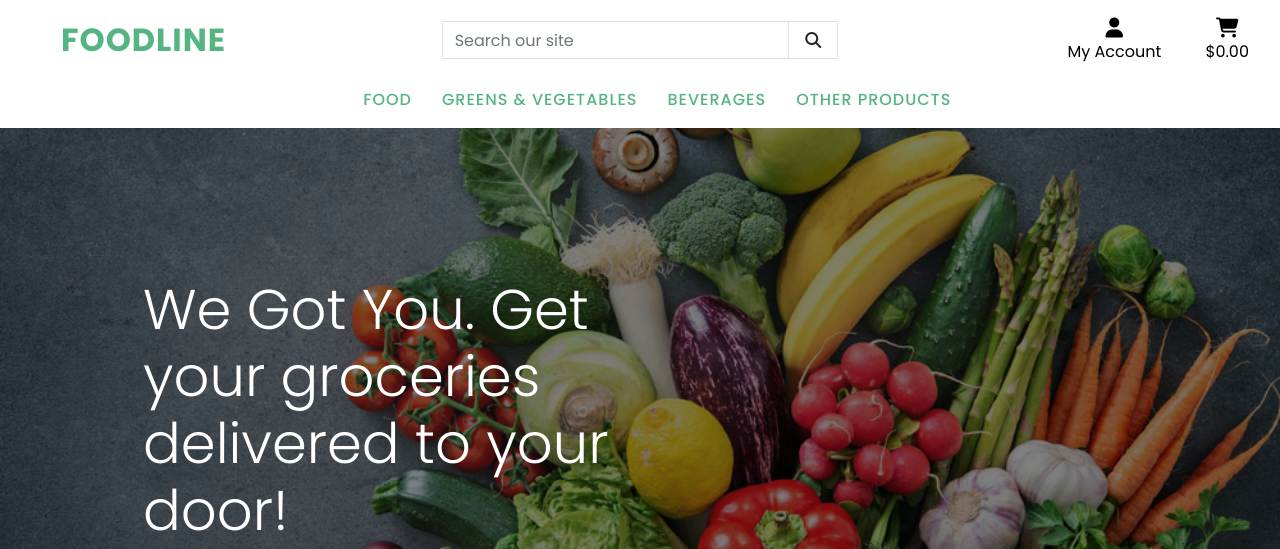
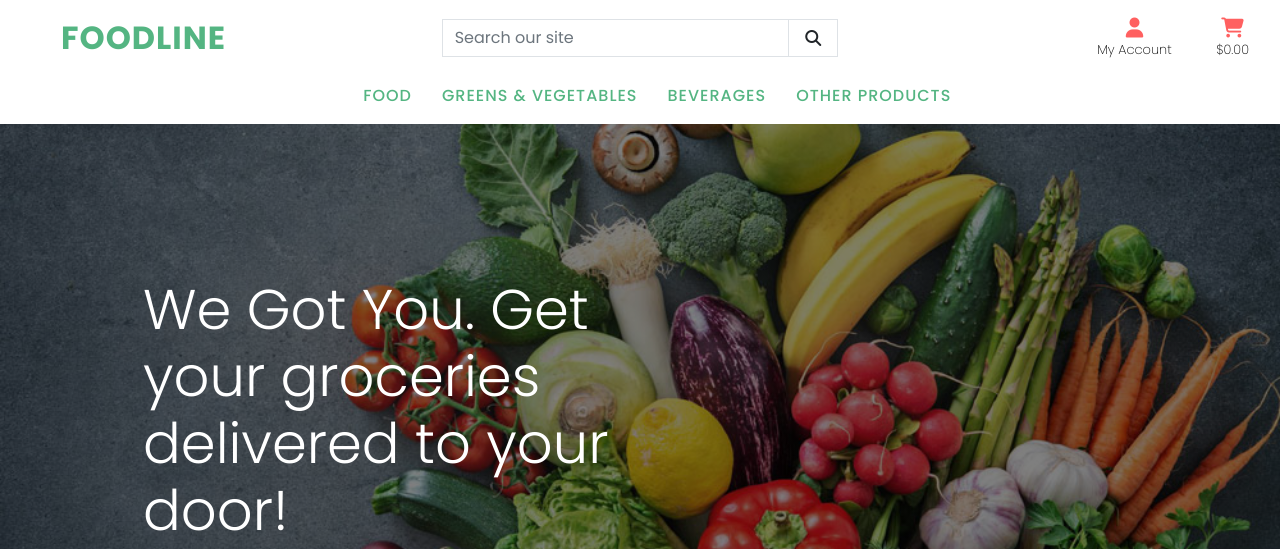
Before and after one commit to Code-Institute-Submissions/foodline, a Django app: page / in a window 1280 px wide. Shown: the top 549 px of the page. Run offline with Django 3.2, Linux system fonts and the light colour scheme; some libraries are stand-ins or nearby versions.

Commit message:
Minor Style fixes for navigation

```diff
--- a/static/css/base.css
+++ b/static/css/base.css
@@ -33,6 +33,18 @@ body {
     font-weight: 500;
     letter-spacing: 1px;
     margin-right: 30px;
+}
+
+.fa-lg,
+.text-center,
+.cart-meny {
+    color: #FF6060;
+    font-weight: 200;
+}
+
+.text-center p {
+    color: black;
+    font-size: 13px;
 }
 
 .nav-link-filter:hover,
```
